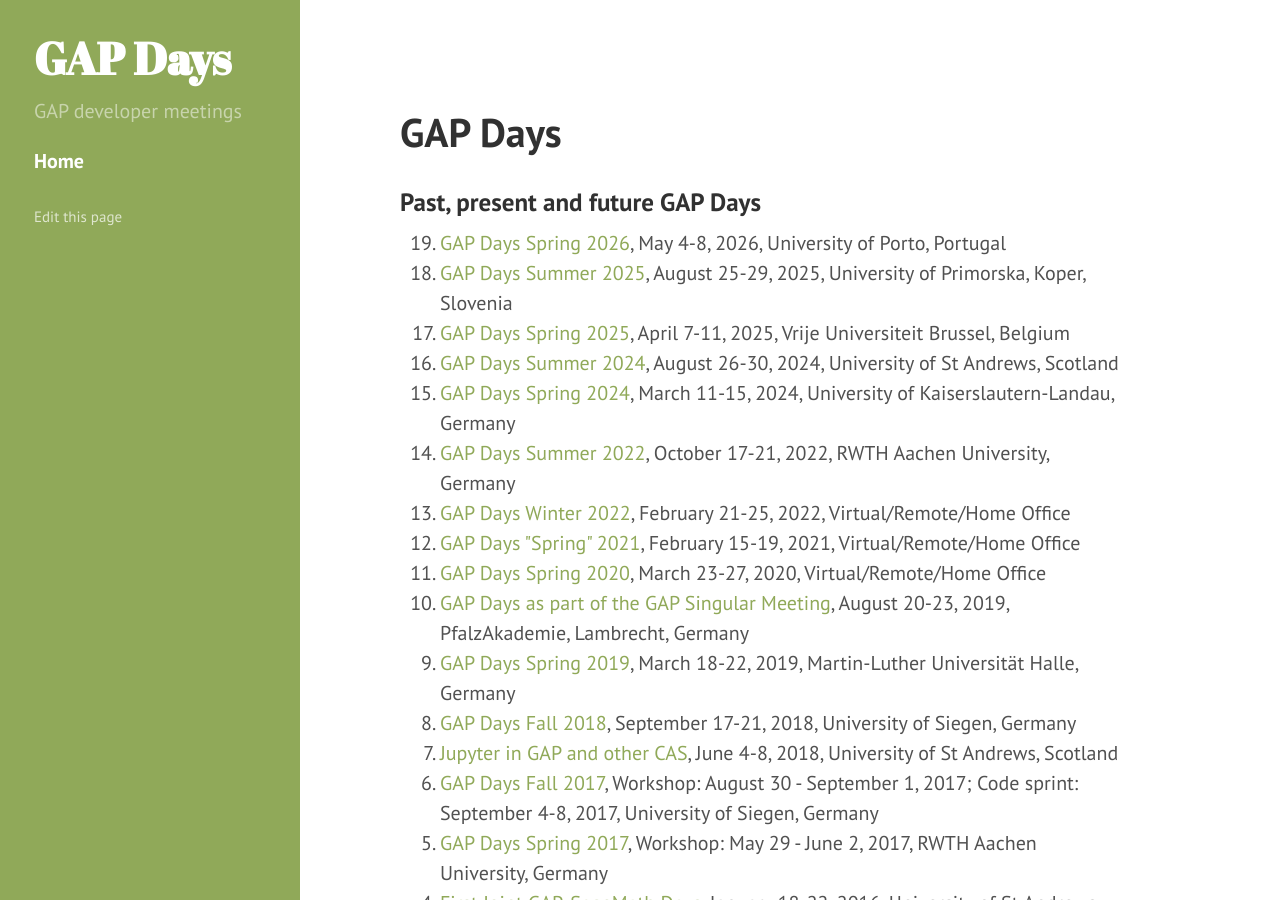
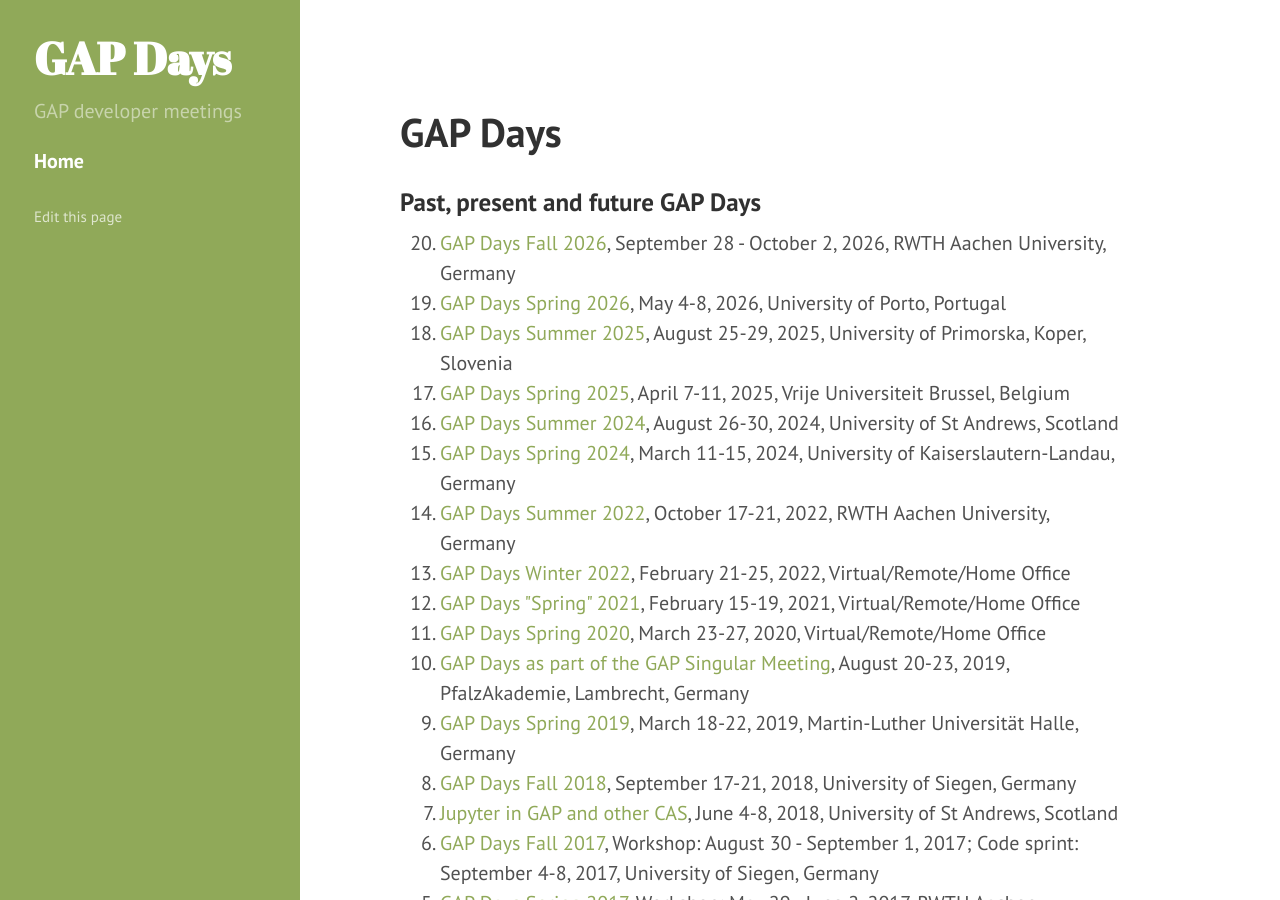
Before and after one commit to gapdays/gapdays.github.io, a Jekyll site: the page built from index.md, in a window 1280 px wide and 900 px high. Built offline with Jekyll 4.4.1, drawn with Linux system fonts in a browser that asks for light colours.

Commit message:
Update index.md for Fall 2026

```diff
--- a/index.md
+++ b/index.md
@@ -8,6 +8,7 @@
 ### Past, present and future GAP Days
 
 <ol reversed>
+<li><a href="/gapdays2026-fall">GAP Days Fall 2026</a>, September 28 - October 2, 2026, RWTH Aachen University, Germany</li>
 <li><a href="/gapdays2026-spring">GAP Days Spring 2026</a>, May 4-8, 2026, University of Porto, Portugal</li>
 <li><a href="/gapdays2025-summer">GAP Days Summer 2025</a>, August 25-29, 2025, University of Primorska, Koper, Slovenia</li>
 <li><a href="/gapdays2025-spring">GAP Days Spring 2025</a>, April 7-11, 2025, Vrije Universiteit Brussel, Belgium</li>
```
